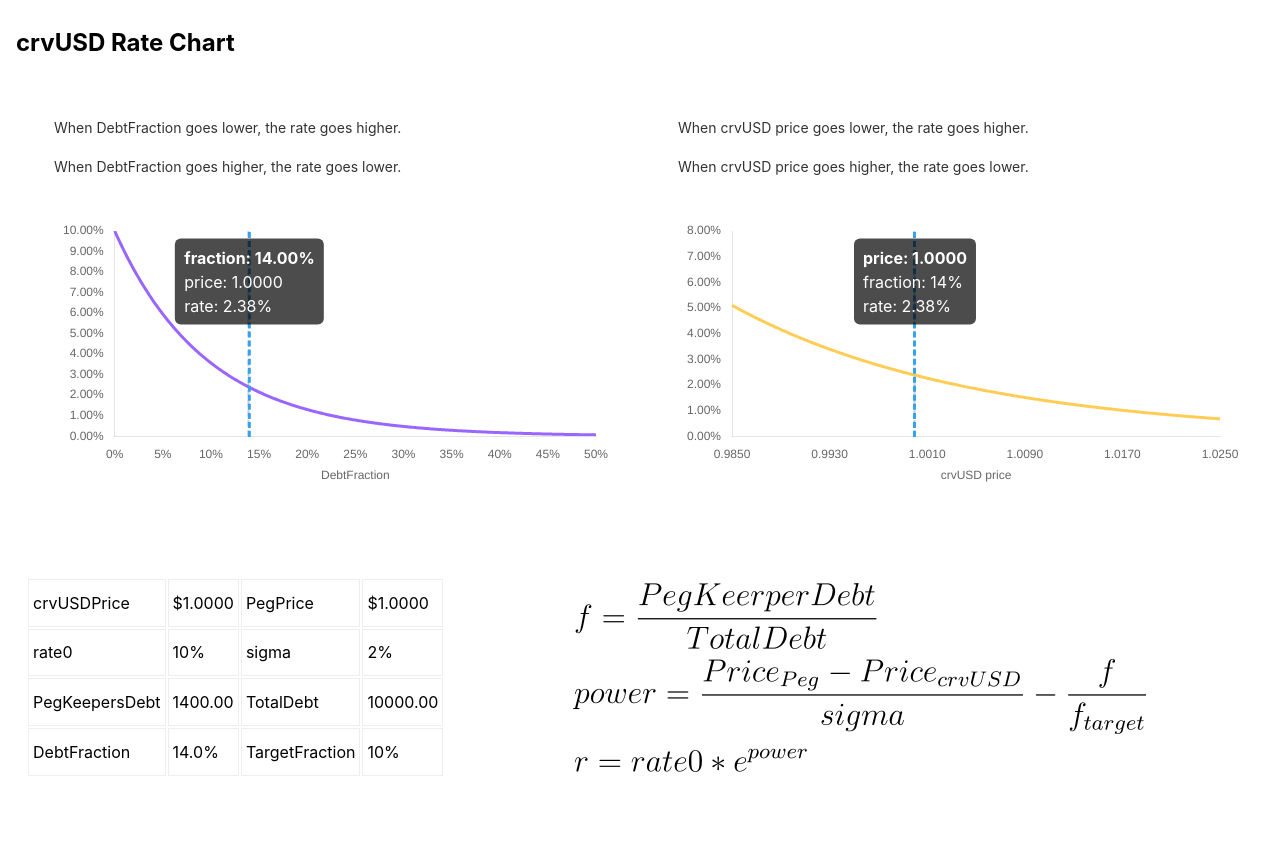
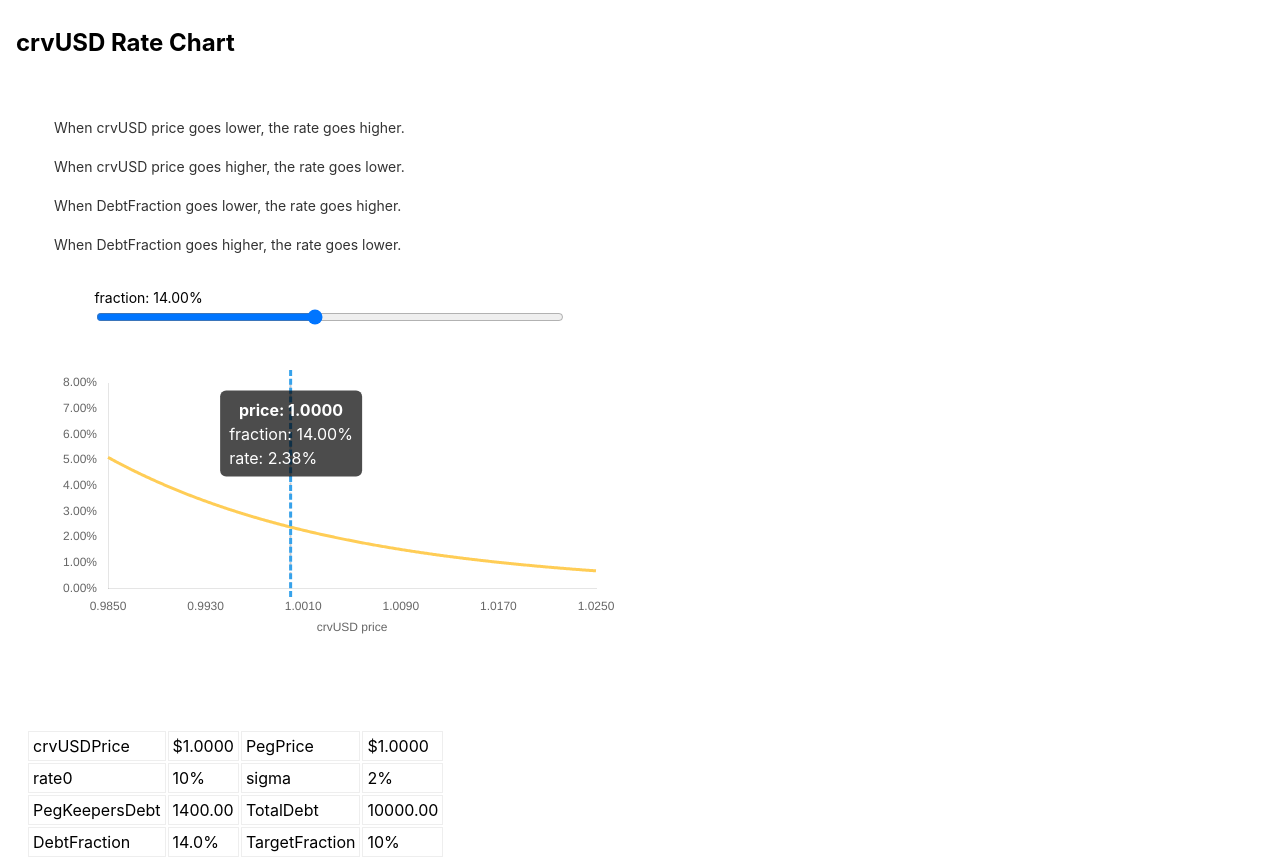
Before and after one commit to 0xreviews/crvusd-rate-chart, a React (Create React App) app: page / in a window 1280 px wide. Shown: the top 859 px of the page. Before the commit the page ends 804 px from the top, so only its background shows below. Built offline with nearby package versions, Linux system fonts and the light colour scheme; no server answers.

Commit message:
fraction as input range

```diff
--- a/src/App.css
+++ b/src/App.css
@@ -81,7 +81,7 @@
 .desc-img {
   display: block;
   padding: 16px;
-  margin: 0 auto;
+  /* margin: 0 auto; */
 }
 .desc-p {
   padding: 4px 16px 4px 38px;
@@ -94,3 +94,17 @@
   font-weight: bold;
   /* background-color: rgb(54, 162, 235); */
 }
+
+.fraction-range {
+  margin: 0 auto;
+  width: 80%;
+  box-sizing: border-box;
+  padding: 16px;
+}
+.fraction-range-text {
+  font-size: 14px;
+  padding-right: 16px;
+}
+.fraction-range-input {
+  width: 100%;
+}
--- a/src/App.js
+++ b/src/App.js
@@ -63,50 +63,8 @@ function App() {
     callContractData();
   }, []);
 
-  function fractionRateTooltipHandler(chart) {
-    let title = `fraction: ${(fraction * 100).toFixed(0)}%`;
-    let value = `rate: ${(hoverRate * 100).toFixed(2)}%`;
-
-    if (chart.tooltip.opacity === 0) {
-      setHoverFraction(fraction);
-    } else {
-      const titleLines = chart.tooltip.title || [];
-      if (titleLines[0]) {
-        title = `fraction: ${(Number(titleLines[0]) * 100).toFixed(1)}%`;
-        setHoverFraction(Number(titleLines[0]));
-      }
-
-      const bodyLines = chart.tooltip.body.map((b) => b.lines) || [];
-      if (bodyLines[0]) {
-        let r = bodyLines[0].join("").split(": ")[1];
-        value = `rate: ${(Number(r) * 100).toFixed(2)}%`;
-        setHoverRate(Number(r));
-      }
-    }
-
-    if (chart.tooltip.dataPoints) {
-      const index = chart.tooltip.dataPoints[0].dataIndex;
-      if (index < 0) {
-        setHoverChart(-1);
-        setActDesc(-1);
-        return;
-      }
-      setHoverChart(0);
-      setActDesc(index);
-    }
-
-    externalTooltipHandler(
-      chart,
-      "fractionRateTooltipId",
-      title,
-      value,
-      `price: ${price.toFixed(4)}%`,
-      fractionRateDefaultIndex
-    );
-  }
-
   function priceRateTooltipHandler(chart) {
-    let title = `price: ${price.toFixed(4)}%`;
+    let title = `price: ${price.toFixed(4)}`;
     let value = `rate: ${(hoverRate * 100).toFixed(4)}%`;
 
     if (chart.tooltip.opacity === 0) {
@@ -151,15 +109,6 @@ function App() {
   useEffect(() => {
     if (renderTimeoutId) clearTimeout(renderTimeoutId);
     let id = setTimeout(() => {
-      let _fractionRateData = processFractionRateData(hoverPrice, totalDebt);
-      setFractionRateData(_fractionRateData);
-    }, 20);
-    setRenderTimeoutId(id);
-  }, [hoverPrice]);
-
-  useEffect(() => {
-    if (renderTimeoutId) clearTimeout(renderTimeoutId);
-    let id = setTimeout(() => {
       let _priceRateData = processPriceRateData(
         hoverFraction * totalDebt,
         totalDebt
@@ -170,29 +119,17 @@ function App() {
   }, [hoverFraction]);
 
   useEffect(() => {
-    if (fractionRateData) {
-      let _fractionRateIndex = searchLabelIndex(
-        fraction,
-        fractionRateData.labels,
-        0.00005
-      );
-      if (_fractionRateIndex > -1) {
-        setFractionRateDefaultIndex(_fractionRateIndex);
-      }
-    }
     if (priceRateData) {
       let _priceRateIndex = searchLabelIndex(
         price,
         priceRateData.labels,
-        0.00001
+        0.00005
       );
       if (_priceRateIndex > -1) setPriceRateDefaultIndex(_priceRateIndex);
     }
   }, [price, fraction, fractionRateData, priceRateData]);
 
   useEffect(() => {
-    let _fractionRateData = processFractionRateData(hoverPrice, totalDebt);
-    setFractionRateData(_fractionRateData);
     let _priceRateData = processPriceRateData(
       hoverFraction * totalDebt,
       totalDebt
@@ -204,38 +141,6 @@ function App() {
     <div className="App">
       <h2 style={{ padding: `8px 16px` }}>crvUSD Rate Chart</h2>
       <div className="layout">
-        <div>
-          <p
-            className={`desc-p ${
-              hoverChart === 0 && actDesc < fractionRateDefaultIndex
-                ? " desc-p-act"
-                : ""
-            }`}
-          >
-            When DebtFraction goes lower, the rate goes higher.
-          </p>
-          <p
-            className={`desc-p ${
-              hoverChart === 0 && actDesc > fractionRateDefaultIndex
-                ? " desc-p-act"
-                : ""
-            }`}
-          >
-            When DebtFraction goes higher, the rate goes lower.
-          </p>
-          <LineChart
-            type={`fractionRate`}
-            defaultTooltipIndex={fractionRateDefaultIndex}
-            renderTimeoutId={renderTimeoutId}
-            data={fractionRateData}
-            tooltipHead2={`price: ${hoverPrice.toFixed(4)}`}
-            tooltipHanlder={fractionRateTooltipHandler}
-            onMoveOut={() => {
-              setHoverChart(-1);
-              setActDesc(-1);
-            }}
-          />
-        </div>
         <div>
           <p
             className={`desc-p ${
@@ -255,12 +160,56 @@ function App() {
           >
             When crvUSD price goes higher, the rate goes lower.
           </p>
+          <p
+            className={`desc-p ${
+              hoverChart === 0 && actDesc === 0 ? " desc-p-act" : ""
+            }`}
+          >
+            When DebtFraction goes lower, the rate goes higher.
+          </p>
+          <p
+            className={`desc-p ${
+              hoverChart === 0 && actDesc === 1 ? " desc-p-act" : ""
+            }`}
+          >
+            When DebtFraction goes higher, the rate goes lower.
+          </p>
+          <div className="fraction-range">
+            <span className="fraction-range-text">
+              fraction: {(hoverFraction * 100).toFixed(2)}%
+            </span>
+            <input
+              className="fraction-range-input"
+              type="range"
+              min={0}
+              max={0.3}
+              step={0.001}
+              value={hoverFraction}
+              onChange={(e) => {
+                if (e.target && e.target.value) {
+                  const f = Number(e.target.value);
+                  setHoverFraction(f);
+                  setHoverChart(0);
+                  if (f < fraction) {
+                    setActDesc(0);
+                  } else {
+                    setActDesc(1);
+                  }
+                }
+              }}
+              onMouseOut={(e) => {
+                setHoverFraction(fraction);
+                setHoverChart(-1);
+                setActDesc(-1);
+              }}
+            />
+          </div>
           <LineChart
             type={`priceRate`}
             defaultTooltipIndex={priceRateDefaultIndex}
             renderTimeoutId={renderTimeoutId}
             data={priceRateData}
-            tooltipHead2={`fraction: ${(hoverFraction * 100).toFixed(0)}%`}
+            tooltipHead2={`fraction: ${(hoverFraction * 100).toFixed(2)}%`}
             tooltipHanlder={priceRateTooltipHandler}
             onMoveOut={() => {
               setHoverChart(-1);
@@ -299,8 +248,8 @@ function App() {
             </tr>
           </tbody>
         </table>
-        <img className="desc-img" src={fomulaImg} />
       </div>
+      <img className="desc-img" src={fomulaImg} />
     </div>
   );
 }
--- a/src/LineChart.js
+++ b/src/LineChart.js
@@ -17,8 +17,8 @@ export default function LineChart({
 
   // render fraction-rate line
   useEffect(() => {
-    if (!data) return;
-    let chart = Chart.getChart(`${type}ChartId`)
+    if (!data || defaultTooltipIndex < 0) return;
+    let chart = Chart.getChart(`${type}ChartId`);
     if (!chart) {
       chart = new Chart(chartRef.current, {
         type: "line",
@@ -41,72 +41,89 @@ export default function LineChart({
                 // reset chart to current state
                 setTimeout(() => {
                   tooltipHanlder({ chart, tooltip: chart.tooltip });
-                  const rateTooltip = document.querySelector(
-                    `#${type}TooltipId`
-                  );
+                  const rateTooltip = document.querySelector(`#${type}TooltipId`);
                   const left =
                     ((chart.width - chart.chartArea.left) * defaultTooltipIndex) /
                       DATA_POINTS_LEN +
                     chart.chartArea.left;
                   rateTooltip.style.left = `${left}px`;
-                  onMoveOut();
+                  onMoveOut(chart);
                 }, 0);
               }
             },
           },
-        ],
+        ]
       });
 
-      if (type === 'priceRate') {
+      if (type === "priceRate") {
         chart.options.scales.x.ticks.callback = function (value, index) {
-          return index % 80 === 0 || index === DATA_POINTS_LEN+1
+          return index % 80 === 0 || index === DATA_POINTS_LEN + 1
             ? (this.getLabelForValue(value) * 1).toFixed(4)
             : null;
-        }
+        };
         chart.options.scales.y.max = 0.08;
         chart.options.scales.x.title = {
           display: true,
-          text: 'crvUSD price'
+          text: "crvUSD price",
         };
       } else {
         chart.options.scales.y.max = 0.1;
         chart.options.scales.x.title = {
           display: true,
-          text: 'DebtFraction'
+          text: "DebtFraction",
         };
       }
-
     } else {
-      chart.data = {...data};
+      chart.data = { ...data };
       chart.update();
     }
 
-    if ( !chart.tooltip.getActiveElements().length && defaultTooltipIndex > -1) {
-      let title = ''
-      let value = ''
+    if (!chart.tooltip.getActiveElements().length && defaultTooltipIndex > -1) {
+      let title = "";
+      let value = "";
       const _data = chart.data.datasets[0].data;
-      if (type === 'fractionRate') {
-        title = `fraction: ${(data.labels[defaultTooltipIndex] * 100).toFixed(2)}%`;
+      if (type === "fractionRate") {
+        title = `fraction: ${(data.labels[defaultTooltipIndex] * 100).toFixed(
+          2
+        )}%`;
         value = `rate: ${(_data[defaultTooltipIndex] * 100).toFixed(2)}%`;
-      } else if (type === 'priceRate') {
-        title = `price: ${(data.labels[defaultTooltipIndex]*1).toFixed(4)}`;
+      } else if (type === "priceRate") {
+        title = `price: ${(data.labels[defaultTooltipIndex] * 1).toFixed(4)}`;
         value = `rate: ${(_data[defaultTooltipIndex] * 100).toFixed(2)}%`;
       }
 
-      const { ctx, chartArea: { top, bottom, left, right }, scales: {x, y}, canvas: {offsetLeft}} = chart;
+      const {
+        ctx,
+        chartArea: { top, bottom, left, right },
+        scales: { x, y },
+        canvas: { offsetLeft },
+      } = chart;
 
-      externalTooltipHandler({ chart, tooltip: chart.tooltip }, `${type}TooltipId`, title, value, tooltipHead2, defaultTooltipIndex);
+      externalTooltipHandler(
+        { chart, tooltip: chart.tooltip },
+        `${type}TooltipId`,
+        title,
+        value,
+        tooltipHead2,
+        defaultTooltipIndex
+      );
       const rateTooltip = document.querySelector(`#${type}TooltipId`);
-      rateTooltip.style.left = `${offsetLeft + x.getPixelForValue(defaultTooltipIndex)}px`;
+      rateTooltip.style.left = `${
+        offsetLeft + x.getPixelForValue(defaultTooltipIndex)
+      }px`;
       rateTooltip.style.top = `50%`;
     }
-
   }, [renderTimeoutId, data, defaultTooltipIndex]);
 
 
   return (
     <div className="chart-container">
-      <canvas id={`${type}ChartId`} ref={chartRef} width={600} height={320}></canvas>
+      <canvas
+        id={`${type}ChartId`}
+        ref={chartRef}
+        width={600}
+        height={320}
+      ></canvas>
     </div>
   );
 }
```
